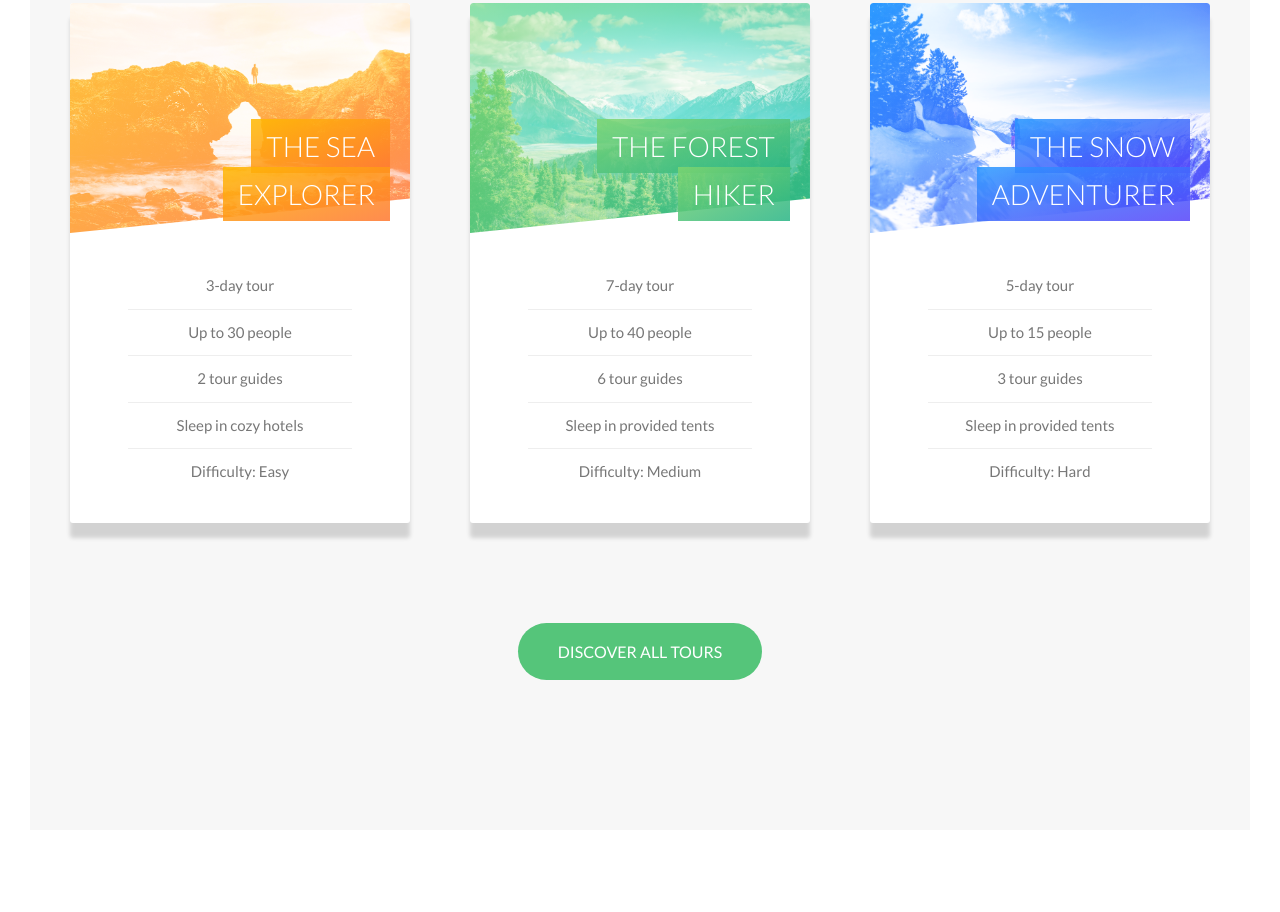
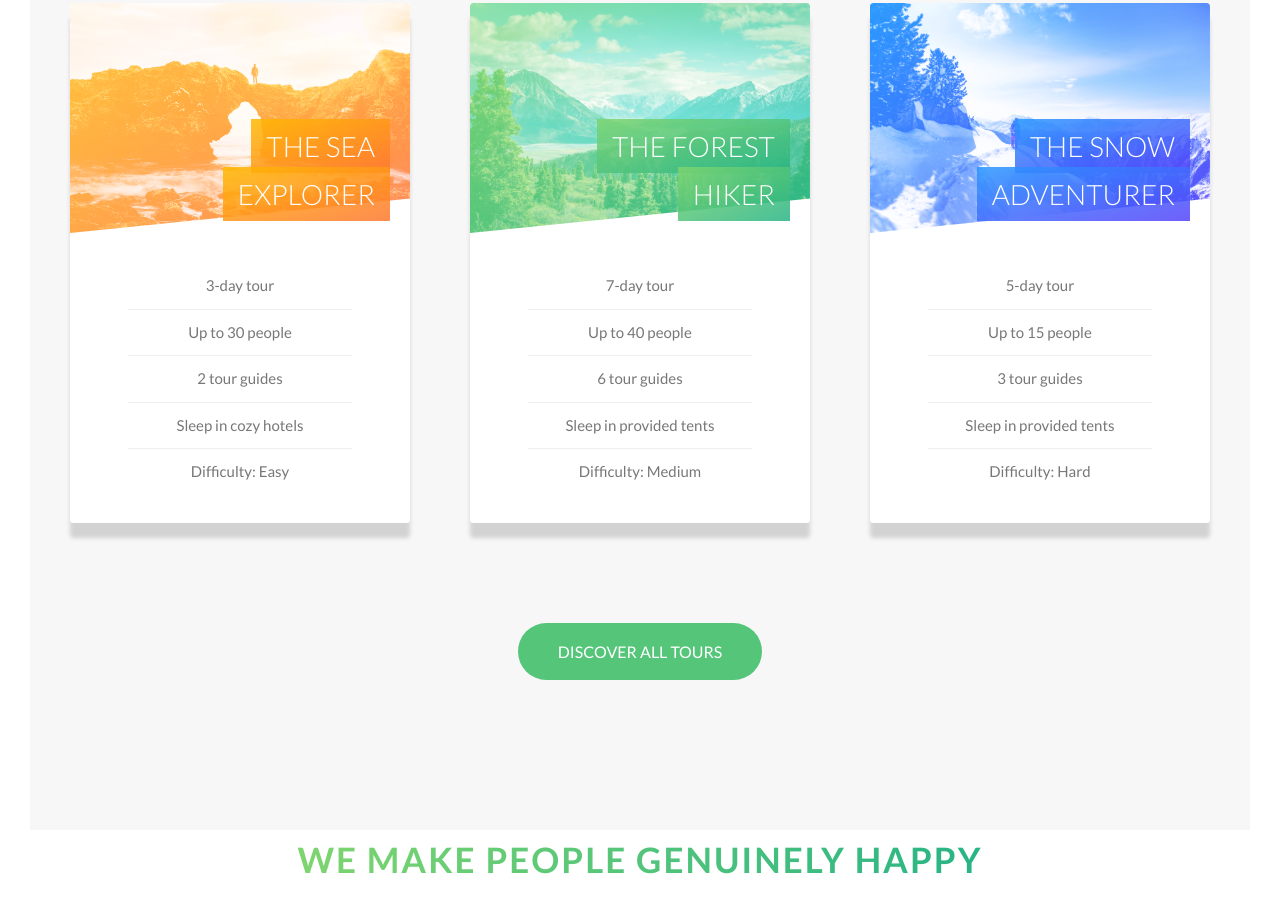
Before and after one commit to wulman16/natours, a website: page index.html in a window 1280 px wide. Shown: the part 2406-3318 px from the top of the page. Before the commit the page ends 3266 px from the top, so only its background shows below. Drawn offline with Linux system fonts and the light colour scheme.

Commit message:
Add markup for stories heading

```diff
--- a/index.html
+++ b/index.html
@@ -238,6 +238,11 @@
       </section>
 
       <section class="section-stories">
+          <div class="u-center-text u-margin-bottom-big">
+              <h2 class="heading-secondary">
+                We make people genuinely happy
+              </h2>
+            </div>
       </section>
     </main>
   </body>
```
